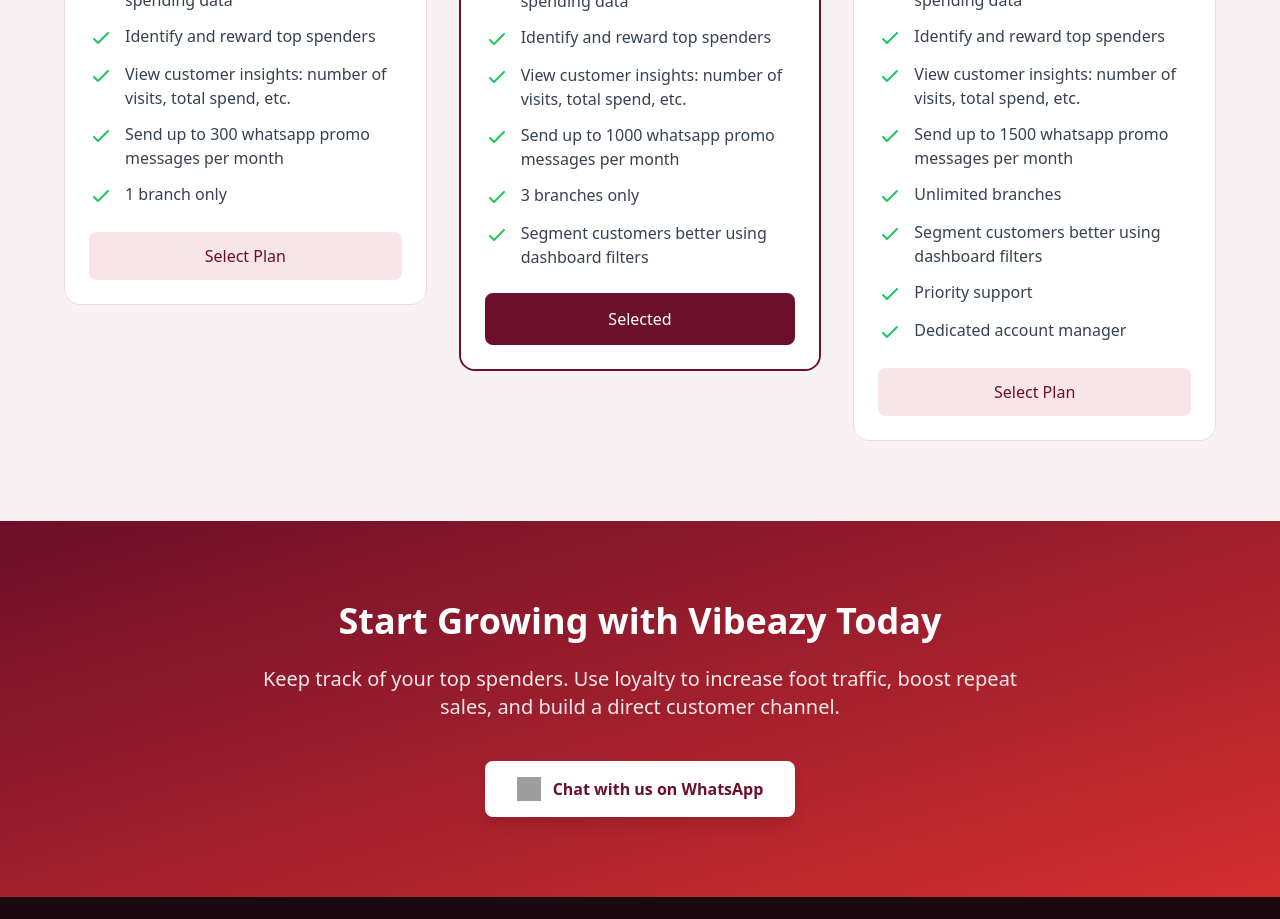
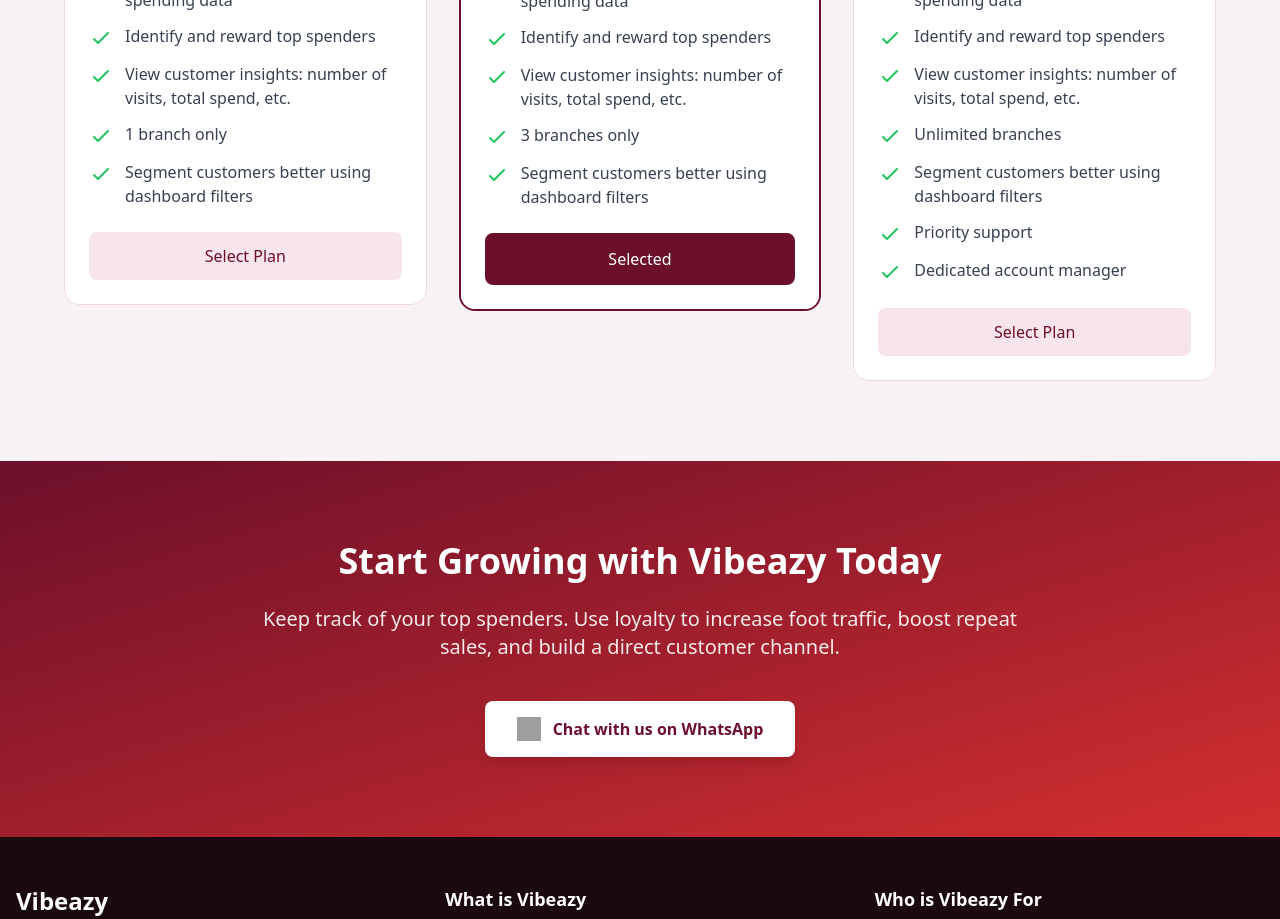
Before and after one commit to seunosinowo/vibeazy, a React (Create React App) app: page / in a window 1280 px wide. Shown: the part 4300-5219 px from the top of the page. Built offline with nearby package versions, Linux system fonts and the light colour scheme; grey boxes are pictures that could not be loaded.

Commit message:
Remove branches text

```diff
--- a/src/components/Pricing.js
+++ b/src/components/Pricing.js
@@ -15,8 +15,10 @@
         {text: 'Access to customer dashboard with spending data', included: true},
         {text: 'Identify and reward top spenders', included: true},
         {text: 'View customer insights: number of visits, total spend, etc.', included: true},
-        {text: 'Send up to 300 whatsapp promo messages per month', included: true},
         {text: '1 branch only', included: true},
+        // {text: 'Send up to 300 whatsapp promo messages per month', included: true},
+        {text: 'Segment customers better using dashboard filters', included: true},
+
       ],
       highlight: false
     },
@@ -30,7 +32,7 @@
         {text: 'Access to customer dashboard with spending data', included: true},
         {text: 'Identify and reward top spenders', included: true},
         {text: 'View customer insights: number of visits, total spend, etc.', included: true},
-        {text: 'Send up to 1000 whatsapp promo messages per month', included: true},
+        // {text: 'Send up to 1000 whatsapp promo messages per month', included: true},
         {text: '3 branches only', included: true},
         {text: 'Segment customers better using dashboard filters', included: true},
       ],
@@ -46,7 +48,7 @@
         {text: 'Access to customer dashboard with spending data', included: true},
         {text: 'Identify and reward top spenders', included: true},
         {text: 'View customer insights: number of visits, total spend, etc.', included: true},
-        {text: 'Send up to 1500 whatsapp promo messages per month', included: true},
+        // {text: 'Send up to 1500 whatsapp promo messages per month', included: true},
         {text: 'Unlimited branches', included: true},
         {text: 'Segment customers better using dashboard filters', included: true},
         {text: 'Priority support', included: true},
```
